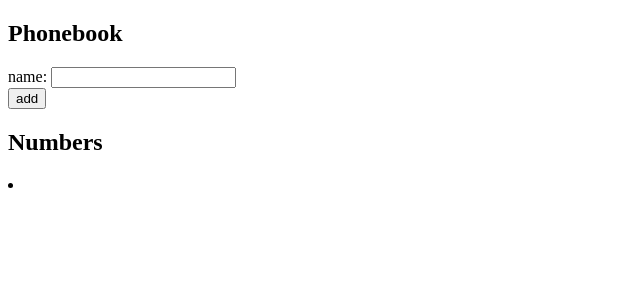
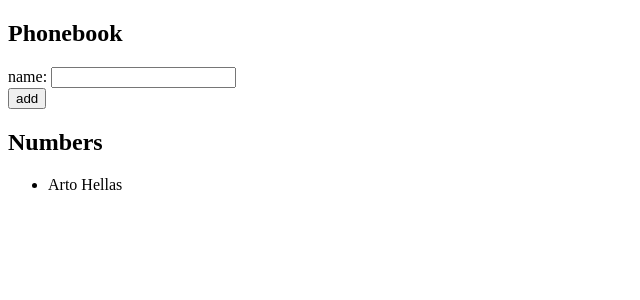
Before and after one commit to Victheliar/Fullstack, a React (Vite) app in the folder osa2/puhelinluettelo/: page / in a window 1280 px wide. Shown: the top 300 px of the page, without its empty margins (0-640 px from the left). Built offline with nearby package versions, Linux system fonts and the light colour scheme.

Commit message:
exercise 2.6 completed

```diff
--- a/osa2/puhelinluettelo/src/App.jsx
+++ b/osa2/puhelinluettelo/src/App.jsx
@@ -5,32 +5,36 @@
     { name: 'Arto Hellas' }
   ])
   const [newName, setNewName] = useState('')
+  const [showAll, setShowAll] = useState(true)
+
+  const handleNewPerson = (event) => {
+    event.preventDefault()
+    const nameObject = {name: newName}
+    setPersons(persons.concat(nameObject))
+    setNewName('')
+  }
 
   const handleNewName = (event) => {
-    event.preventDefault()
-    const nameObject = {
-      content: newName,
-      id: String(persons.length + 1)
-    }
     setNewName(event.target.value)
-    setPersons(persons + {name: newName})
   }
 
   return (
     <div>
       <h2>Phonebook</h2>
-      <form onSubmit={handleNewName}>
+      <form onSubmit={handleNewPerson}>
         <div>
-          name: <input />
+          name: <input onChange={handleNewName} />
         </div>
         <div>
           <button type="submit">add</button>
         </div>
       </form>
       <h2>Numbers</h2>
-      {persons.map((persons) =>
-        <li></li>
-      )}
+      <ul>
+          {persons.map((person) => (
+            <li key={person.name}>{person.name}</li>
+          ))}
+      </ul>
     </div>
   )
 
```
